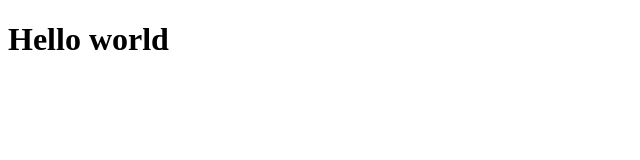
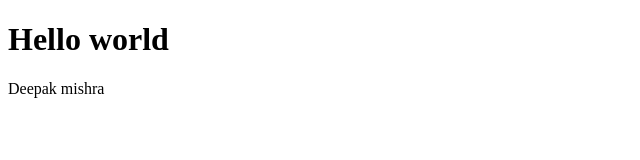
Before and after one commit to Deepakmishra-loop/Classroom, a plain HTML site: page index.html in a window 1280 px wide. Shown: the whole page, without its empty margins (0-640 px from the left). Drawn offline with Linux system fonts and the light colour scheme.

Commit message:
thats my name

```diff
--- a/index.html
+++ b/index.html
@@ -8,5 +8,6 @@
 </head>
 <body>
     <h1>Hello world</h1>
+    <p>Deepak mishra</p>
 </body>
 </html>
```
